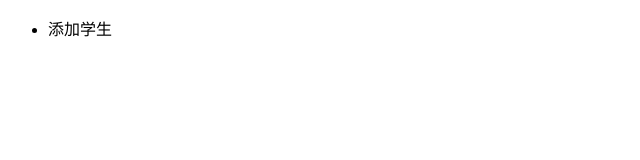
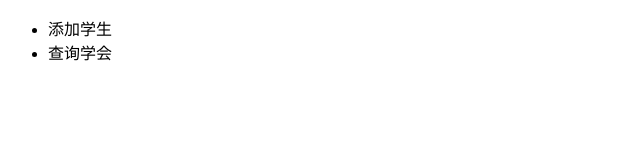
Before and after one commit to PGju/student, a plain HTML site: page index.html in a window 1280 px wide. Shown: the whole page, without its empty margins (0-640 px from the left). Drawn offline with Linux system fonts and the light colour scheme.

```diff
--- a/index.html
+++ b/index.html
@@ -8,6 +8,7 @@
 <body>
     <ul>
         <li>添加学生</li>
+        <li>查询学会</li>
     </ul>
 </body>
 </html>
```
